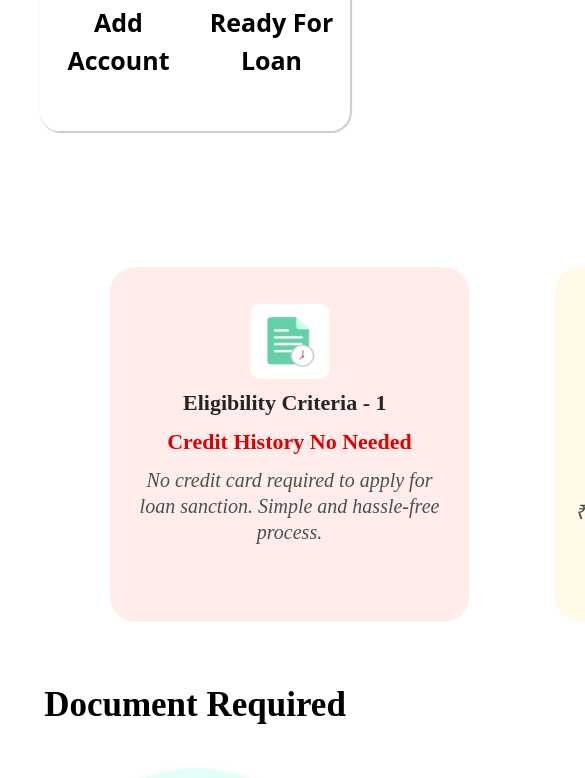
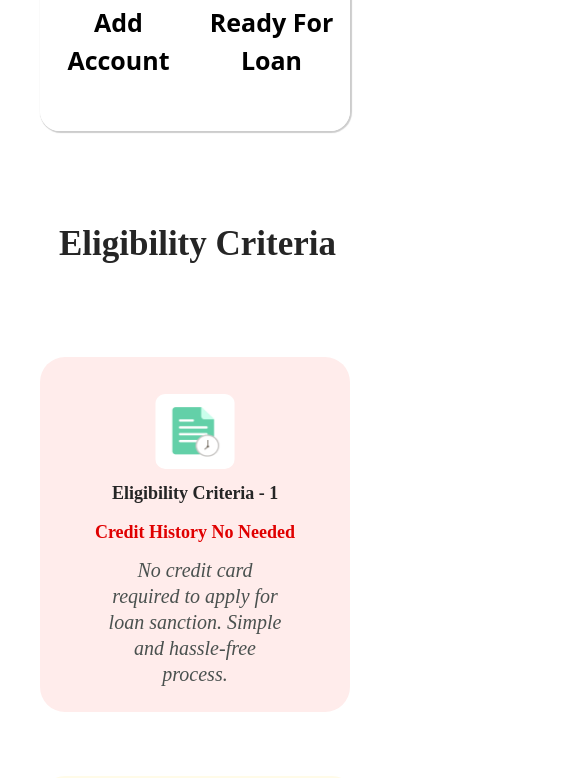
Before and after one commit to Vijaysharmagpj/Client_Project, a React (Create React App) app: page / in a window 390 px wide. Shown: the part 5280-6058 px from the top of the page, 585 px wide, since content can reach past the window. Built offline with nearby package versions, Linux system fonts and the light colour scheme.

Commit message:
make the eligibility criteria component responsive

```diff
--- a/src/Component/EligibilityCriteria.css
+++ b/src/Component/EligibilityCriteria.css
@@ -1,6 +1,11 @@
+* {
+  margin: 0;
+  padding: 0;
+}
 .eligibility-container {
-    width: 1249px;
-    height: 46px;
+  /* width: 1249px;
+    height: 46px; */
+  flex: 1;
   display: flex;
   justify-content: center;
   align-items: center;
@@ -11,7 +16,7 @@
   font-size: 35px;
   font-weight: 700;
   line-height: 45.57px;
-    margin-left: 120px;
+  /* margin-left: 120px; */
   margin-top: 90px;
   text-align: center;
   text-underline-position: from-font;
@@ -20,64 +25,61 @@
 }
 
 .eligibility-wrapper {
-    width: 1249px; /* Fill the width with 1249px */
-    height: auto; /* Automatically adjust the height based on content */
-    min-height: 355px; /* Ensure the minimum height is 355px */
-    display: flex; /* Use flexbox for alignment */
-    justify-content: space-between; /* Space out the child divs */
-    gap: 64px; /* 64px gap between the divs */
-    margin-left: 70px;
+  flex-wrap: wrap;
+  /* width: 1249px;  */
+  height: auto;
+  min-height: 355px;
+  display: flex;
+  justify-content: space-between;
+  gap: 64px;
+  /* margin-left: 70px; */
   margin-top: 90px;
 }
 
-
 .custom-div {
-    width: 359px; /* Fixed width */
-    height: 355px; /* Fixed height */
-    padding: 32px 13px 32px 13px; /* Padding for top, right, bottom, and left */
-    gap: 18px; /* Space between children elements */
-    border-radius: 25px; /* Rounded corners (top-left only) */
-    background-color: #FFECEB; /* Light red color */
+  width: 359px;
+  height: 355px;
+  padding: 32px 13px 32px 13px;
+  gap: 18px;
+  border-radius: 25px;
+  background-color: #ffeceb;
 }
 
 .custom-div1 {
-    width: 359px; /* Fixed width */
-    height: 355px; /* Fixed height */
-    padding: 32px 13px 32px 13px; /* Padding for top, right, bottom, and left */
-    gap: 18px; /* Space between children elements */
-    border-radius: 25px; /* Rounded corners (top-left only) */
-    background-color: #FFFBE8; /* Light yellow color */
+  width: 359px;
+  height: 355px;
+  padding: 32px 13px 32px 13px;
+  gap: 18px;
+  border-radius: 25px;
+  background-color: #fffbe8;
 }
 .custom-div2 {
-    width: 359px; /* Fixed width */
-    height: 355px; /* Fixed height */
-    padding: 32px 13px 32px 13px; /* Padding for top, right, bottom, and left */
-    gap: 18px; /* Space between children elements */
-    border-radius: 25px; /* Rounded corners (top-left only) */
-    background-color: #E8FFEE; /* Light green color */
+  width: 359px;
+  height: 355px;
+  padding: 32px 13px 32px 13px;
+  gap: 18px;
+  border-radius: 25px;
+  background-color: #e8ffee;
 }
 
-  /* Custom div containing all elements */
 .custom-div {
   display: flex;
   flex-direction: column;
   align-items: center;
   text-align: center;
-    gap: 10px; /* Space between the elements */
+  gap: 10px;
 }
 
-  /* Image styling */
 .custom-div img {
-    width: 80px; /* Fixed width for the image */
-    height: 80px; /* Fixed height for the image */
-    padding: 5px 0 0 0; /* Padding on top */
-    border-radius: 10px; /* Rounded corners */
+  width: 80px;
+  height: 80px;
+  padding: 5px 0 0 0;
+  border-radius: 10px;
 }
 
-  /* Criteria text styling */
 .criteria {
-    width: 213px; /* Fixed width */
-    height: 29px; /* Fixed height */
+  width: 213px;
+  height: 29px;
   font-family: "DM Sans";
   font-size: 22px;
   font-weight: 600;
@@ -85,21 +87,20 @@
   text-align: left;
   text-underline-position: from-font;
   text-decoration-skip-ink: none;
-    color: #252525; /* Adjust the color as needed */
+  color: #252525;
 }
 
-  /* History text styling */
 .history {
-    width: 276px; /* Fixed width */
-    height: 29px; /* Fixed height */
+  width: 276px;
+  height: 29px;
   font-family: "DM Sans";
   font-size: 22px;
   font-weight: 700;
   line-height: 28.64px;
-    text-align: center; /* Centers the text */
+  text-align: center;
   text-underline-position: from-font;
   text-decoration-skip-ink: none;
-    color: #E00000; /* Red color for the text */
+  color: #e00000;
 }
 /* Nocredit text styling */
 .nocredit {
@@ -113,7 +114,7 @@
   text-align: center; /* Centers the text */
   text-underline-position: from-font;
   text-decoration-skip-ink: none;
-    color: #4A514F; /* Greyish color for the text */
+  color: #4a514f; /* Greyish color for the text */
 }
 
 .custom-div1 img {
@@ -122,7 +123,7 @@
   padding: 5px; /* Padding top and zero for other sides */
   gap: 10px; /* Gap between items, though `gap` is typically used with flex containers */
   border-radius: 10px; /* Rounded top-left corner */
-    background-color: #FFFFFF; /* White background color */
+  background-color: #ffffff; /* White background color */
   margin-left: 120px;
 }
 
@@ -136,12 +137,11 @@
   text-underline-position: from-font;
   margin-left: 60px;
   text-decoration-skip-ink: none;
-    color: #4A514F; /* Adjust the color as needed */
+  color: #4a514f; /* Adjust the color as needed */
   margin-top: 10px;
 }
 
 .income {
-    width: 288px; /* Fixed width */
   font-family: "DM Sans";
   font-size: 22px;
   font-weight: 700;
@@ -149,7 +149,7 @@
   text-align: center; /* Centers the text horizontally */
   text-underline-position: from-font;
   text-decoration-skip-ink: none;
-    color: #F3AA00;
+  color: #f3aa00;
   display: flex; /* Flexbox to center content vertically */
   justify-content: center; /* Center horizontally */
   align-items: center; /* Center vertically */
@@ -169,13 +169,12 @@
   text-align: center; /* Center the text horizontally */
   text-underline-position: from-font; /* Ensure underline is applied correctly */
   text-decoration-skip-ink: none; /* Prevent text decoration skipping */
-    color: #4A514F; /* Text color */
+  color: #4a514f; /* Text color */
   display: flex; /* Using flexbox to center content vertically */
   justify-content: center; /* Center horizontally */
   align-items: center; /* Center vertically */
   margin-top: 8px;
 }
-
 
 /* Image styling */
 .custom-div2 img {
@@ -185,7 +184,7 @@
   gap: 10px; /* Gap between image and text */
   margin-left: 115px;
   border-radius: 10px; /* Rounded corners */
-    background-color: #FFFFFF; /* White background */
+  background-color: #ffffff; /* White background */
 }
 
 /* Criteria3 text styling */
@@ -201,7 +200,7 @@
   margin-top: 20px;
   text-underline-position: from-font; /* Underline position */
   text-decoration-skip-ink: none; /* Skip ink for text decoration */
-    color: #4A514F; /* Dark grey color */
+  color: #4a514f; /* Dark grey color */
 }
 
 /* Age18 text styling */
@@ -217,7 +216,7 @@
   margin-top: 10px;
   text-underline-position: from-font; /* Underline position */
   text-decoration-skip-ink: none; /* Skip ink for text decoration */
-    color: #00A22A; /* Green color */
+  color: #00a22a; /* Green color */
 }
 
 /* AgeYear text styling */
@@ -233,5 +232,176 @@
   margin-top: 15px;
   text-underline-position: from-font; /* Underline position */
   text-decoration-skip-ink: none; /* Skip ink for text decoration */
-    color: #4A514F; /* Dark grey color */
+  color: #4a514f; /* Dark grey color */
 }
+
+@media (max-width: 331px) {
+  .eligibility-text {
+    margin-left: 5px;
+  }
+  .custom-div {
+    width: 240px;
+  }
+  .criteria {
+    font-size: 18px;
+    margin-left: 12vw;
+  }
+  .history {
+    font-size: 18px;
+  }
+  .nocredit {
+    font-size: 20px;
+    line-height: 26.04px;
+    width: 180px;
+  }
+
+  /* for 2nd div */
+  .custom-div1 {
+    width: 240px;
+  }
+  .criteria2 {
+    font-size: 18px;
+    margin-left: 12vw;
+  }
+  .income {
+    font-size: 18px;
+  }
+  .miniincome {
+    font-size: 20px;
+    line-height: 26.04px;
+    width: 180px;
+    margin-left: 5vw;
+  }
+  .custom-div1 img {
+    margin-left: 70px;
+  }
+
+  /* for 3nd div */
+  .custom-div2 {
+    width: 240px;
+  }
+  .custom-div2 img {
+    margin-left: 70px;
+  }
+  .criteria3 {
+    font-size: 18px;
+    margin-left: 8vw;
+  }
+  .age18 {
+    font-size: 18px;
+    margin-inline: auto;
+  }
+  .ageyear {
+    font-size: 20px;
+    line-height: 26.04px;
+    width: 180px;
+    margin-left: 5vw;
+  }
+}
+
+@media (min-width: 331px) and (max-width: 444px) {
+  .eligibility-text {
+    margin-left: 5px;
+  }
+  .custom-div {
+    width: 358px;
+  }
+  .criteria {
+    font-size: 18px;
+    margin-left: 12vw;
+  }
+  .history {
+    font-size: 18px;
+  }
+  .nocredit {
+    font-size: 20px;
+    line-height: 26.04px;
+    width: 180px;
+  }
+
+  /* for 2nd div */
+  .custom-div1 {
+    width: 358px;
+  }
+  .criteria2 {
+    font-size: 18px;
+    margin-left: 20vw;
+  }
+  .income {
+    font-size: 18px;
+  }
+  .miniincome {
+    font-size: 20px;
+    line-height: 26.04px;
+    width: 180px;
+    margin-left: 18vw;
+  }
+  .custom-div1 img {
+    margin-left: 120px;
+  }
+
+  /* for 3rd div */
+  .custom-div2 {
+    width: 358px;
+  }
+  .custom-div2 img {
+    margin-left: 120px;
+  }
+  .criteria3 {
+    font-size: 18px;
+    margin-left: 18vw;
+  }
+  .age18 {
+    font-size: 18px;
+    margin-inline: auto;
+  }
+  .ageyear {
+    font-size: 20px;
+    line-height: 26.04px;
+    width: 180px;
+    margin-left: 18vw;
+  }
+}
+
+@media (min-width:767px) and (max-width:769px){
+  .custom-div1 {
+    width: 700px;
+  }
+  .criteria2 {
+    font-size: 22px;
+    margin-left: 30vw;
+  }
+  .miniincome {
+    font-size: 20px;
+    line-height: 26.04px;
+    margin-left: 22vw;
+  }
+  .custom-div1 img {
+    margin-left: 35vw;
+  }
+
+
+  .custom-div {
+    width: 700px;
+  }
+  .custom-div2 {
+    width: 700px;
+  }
+  .criteria3 {
+    font-size: 22px;
+    margin-left: 30vw;
+  }
+  .age18 {
+    font-size: 20px;
+    line-height: 26.04px;
+    margin-left: 32vw;
+  }
+  .ageyear {
+    font-size: 20px;
+    line-height: 26.04px;
+    margin-left: 22vw;
+  }
+  .custom-div2 img {
+    margin-left: 35vw;
+  }
+}
```
Lines whose indentation alone changed are shown as unchanged.
